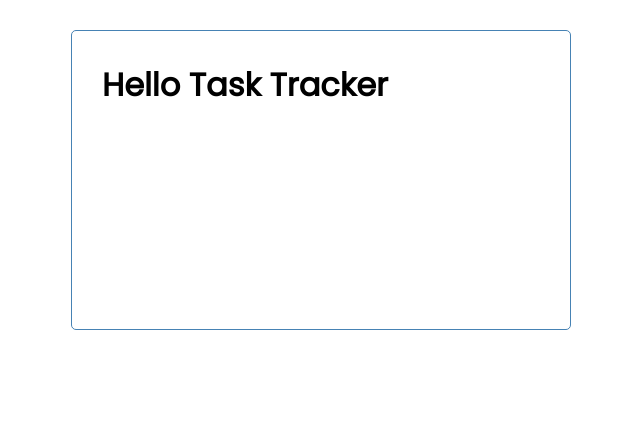
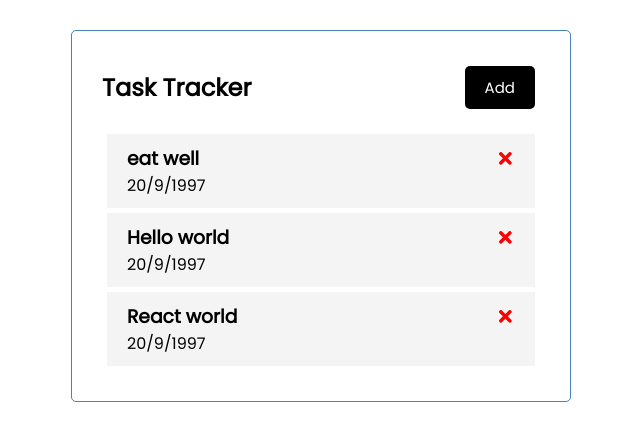
Before and after one commit to alialaba/task-tracker, a React (Create React App) app: page / in a window 1280 px wide. Shown: the top 440 px of the page, without its empty margins (319-959 px from the left). Built offline with nearby package versions, Linux system fonts and the light colour scheme; data requests are answered from the project's data file.

Commit message:
style/feat:implment Ui that display task from server side data

```diff
--- a/db.json
+++ b/db.json
@@ -5,6 +5,19 @@
       "day": "20/9/1997",
       "reminder": false,
       "id": 1
+    },
+    {
+      "text": "Hello world",
+      "day": "20/9/1997",
+      "reminder": true,
+      "id": 2
+    },
+    {
+      "text": "React world",
+      "day": "20/9/1997",
+      "reminder": false,
+      "id": 3
     }
+
   ]
 }
--- a/src/App.js
+++ b/src/App.js
@@ -1,9 +1,31 @@
+import { useState, useEffect } from "react";
+import Header from "./components/Header";
+import Tasks from "./components/Tasks"
+const  App =() =>{
+const [tasks,setTasks] = useState([]) ;
 
-const  App =() =>{
+useEffect(()=>{
+  const getTasks = async ()=>{
+    const tasksFromServer = await fetchTasks();
+    setTasks(tasksFromServer);
+
+  }
+  getTasks();
+},[])
+
+//fetch tasks
+const fetchTasks= async()=>{
+  const res = await fetch("http://localhost:5000/tasks");
+  const data = await res.json();
+ return data;
+
+}
+
 
   return (
     <div className="container">
-    <h1>Hello Task Tracker</h1>
+    <Header/>
+    <Tasks tasks={tasks}/>
     </div>
   );
 }
--- a/src/components/Button.js
+++ b/src/components/Button.js
@@ -1,6 +1,6 @@
 const Button =({color,text,onClick})=>{
     return(
-       <div></div>
+       <button className="btn" onClick={onClick}>{text}</button>
     )
 }
 export default Button;
--- a/src/components/Header.js
+++ b/src/components/Header.js
@@ -1,6 +1,11 @@
+import Button from "./Button";
 const Header =()=>{
     return(
-        <div></div>
+        <header className="header">
+            <h2>Task Tracker</h2>
+            <Button text="Add"/>
+
+        </header>
 
     );
 }
--- a/src/components/Task.js
+++ b/src/components/Task.js
@@ -1,6 +1,13 @@
-const Task =()=>{
+ import {FaTimes} from "react-icons/fa"
+const Task =({task})=>{
     return(
-        <div></div>
+        <div className="task">
+            <h3>{task.text}
+            <FaTimes style={{color:"red"}}/>
+            </h3>
+            <p>{task.day}</p>
+
+        </div>
     );
 }
 export default Task
--- a/src/components/Tasks.js
+++ b/src/components/Tasks.js
@@ -1,6 +1,8 @@
-const Tasks=()=>{
+import Task from "./Task"
+
+const Tasks=({tasks})=>{
     return(
-         <div></div>
+         <div>{tasks.map((task)=> <Task task={task} key={task.id}/>)}</div>
     );
 }
 export default Tasks
```
